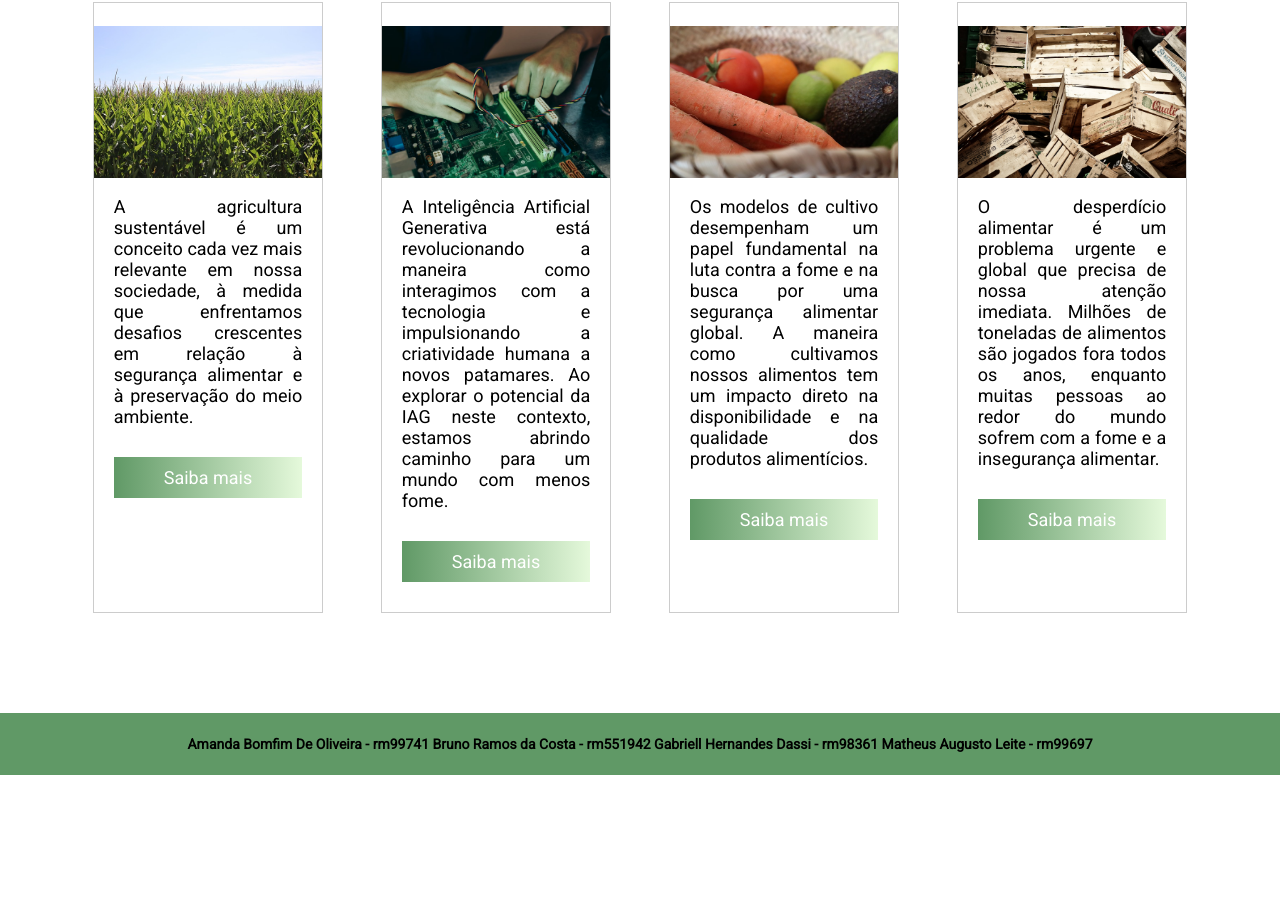
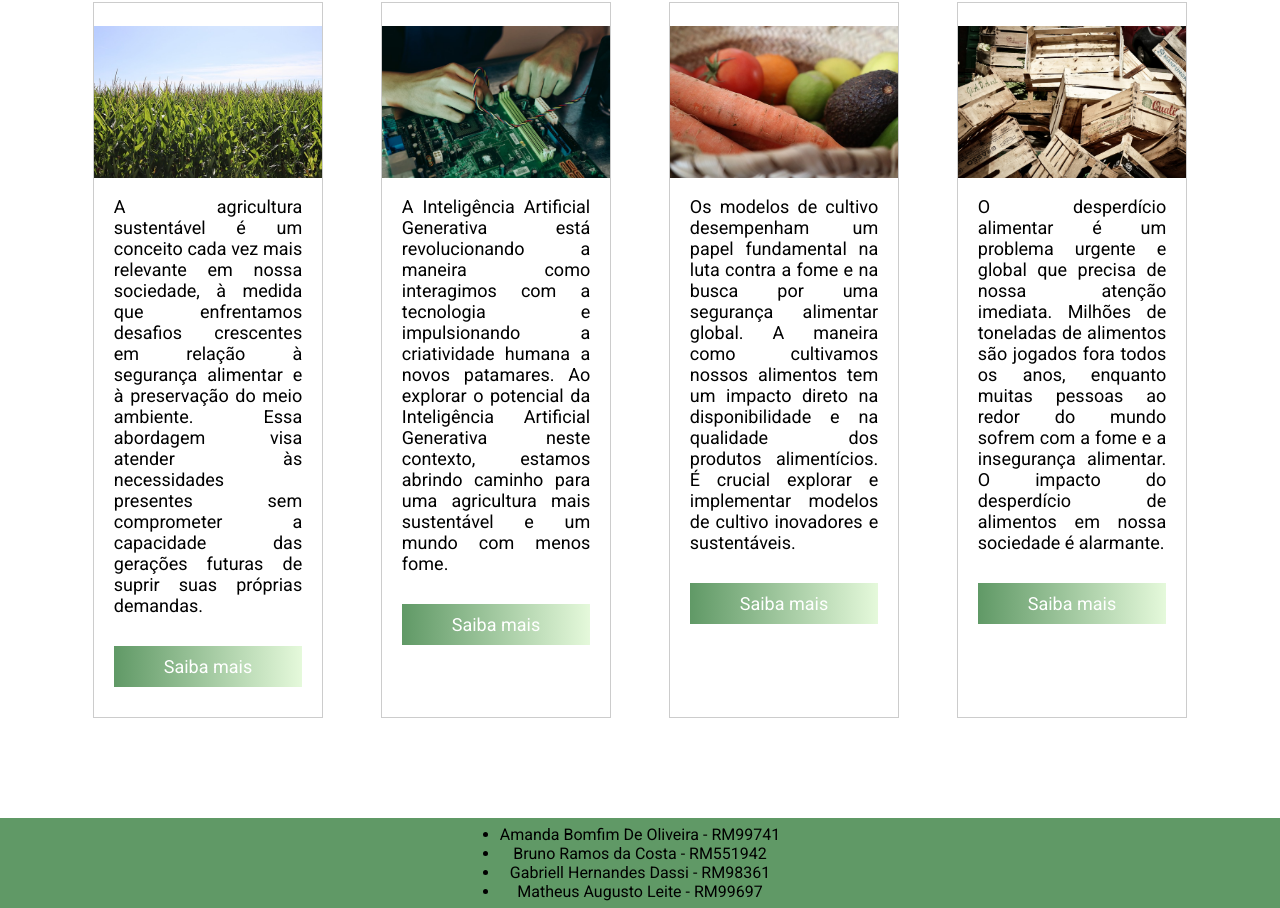
Before and after one commit to amandabomfim/GlobalSolution, a plain HTML site: page index.html in a window 1280 px wide. Shown: the part 281-1189 px from the top of the page. Before the commit the page ends 1056 px from the top, so only its background shows below. Drawn offline with Linux system fonts and the light colour scheme.

Commit message:
Ajustado o rodapé em todas a paginas

```diff
--- a/index.html
+++ b/index.html
@@ -41,9 +41,7 @@
                     </figure>
                     <div class="card-body">
                         <p>
-                            A agricultura sustentável é um conceito cada vez mais relevante em nossa sociedade, à medida
-                            que enfrentamos desafios
-                            crescentes em relação à segurança alimentar e à preservação do meio ambiente.
+                            A agricultura sustentável é um conceito cada vez mais relevante em nossa sociedade, à medida que enfrentamos desafios crescentes em relação à segurança alimentar e à preservação do meio ambiente. Essa abordagem visa atender às necessidades presentes sem comprometer a capacidade das gerações futuras de suprir suas próprias demandas.
                         </p>
                         <a href="./pages/agricultura-sustentavel.html" class="btn">Saiba mais</a>
                     </div>
@@ -54,9 +52,7 @@
                     </figure>
                     <div class="card-body">
                         <p>
-                            A Inteligência Artificial Generativa está revolucionando a maneira como interagimos com a tecnologia e impulsionando a
-                            criatividade humana a novos patamares. Ao explorar o potencial da IAG neste contexto,
-                            estamos abrindo caminho para um mundo com menos fome.
+                            A Inteligência Artificial Generativa está revolucionando a maneira como interagimos com a tecnologia e impulsionando a criatividade humana a novos patamares.  Ao explorar o potencial da Inteligência Artificial Generativa neste contexto, estamos abrindo caminho para uma agricultura mais sustentável e um mundo com menos fome.
                         </p>
                         <a href="./pages/ia-generativa.html" class="btn">Saiba mais</a>
                     </div>
@@ -67,9 +63,7 @@
                     </figure>
                     <div class="card-body">
                         <p>
-                            Os modelos de cultivo desempenham um papel fundamental na luta contra a fome e na busca por uma segurança alimentar
-                            global. A maneira como cultivamos nossos alimentos tem um impacto direto na disponibilidade e na qualidade dos produtos
-                            alimentícios.
+                            Os modelos de cultivo desempenham um papel fundamental na luta contra a fome e na busca por uma segurança alimentar global. A maneira como cultivamos nossos alimentos tem um impacto direto na disponibilidade e na qualidade dos produtos alimentícios. É crucial explorar e implementar modelos de cultivo inovadores e sustentáveis.
                         </p>
 
                         <a href="./pages/modelos-cultivo.html" class="btn">Saiba mais</a>
@@ -81,9 +75,7 @@
                     </figure>
                     <div class="card-body">
                         <p>
-                            O desperdício alimentar é um problema urgente e global que precisa de nossa atenção imediata. Milhões de toneladas de
-                            alimentos são jogados fora todos os anos, enquanto muitas pessoas ao redor do mundo sofrem com a fome e a insegurança
-                            alimentar.
+                            O desperdício alimentar é um problema urgente e global que precisa de nossa atenção imediata. Milhões de toneladas de alimentos são jogados fora todos os anos, enquanto muitas pessoas ao redor do mundo sofrem com a fome e a insegurança alimentar. O impacto do desperdício de alimentos em nossa sociedade é alarmante.
                         </p>
                         <a href="./pages/desperdicio-alimentar.html" class="btn">Saiba mais</a>
                     </div>
@@ -94,12 +86,12 @@
 
     <footer>
         <div class="footer-content">
-            <p>
-                Amanda Bomfim De Oliveira - rm99741
-                Bruno Ramos da Costa - rm551942
-                Gabriell Hernandes Dassi - rm98361
-                Matheus Augusto Leite - rm99697
-            </p>
+            <ul class="lista">
+                <li>Amanda Bomfim De Oliveira - RM99741</li>
+                <li>Bruno Ramos da Costa - RM551942</li>
+                <li>Gabriell Hernandes Dassi - RM98361</li>
+                <li>Matheus Augusto Leite - RM99697</li>
+              </ul>
         </div>
     </footer>
 </body>
```
